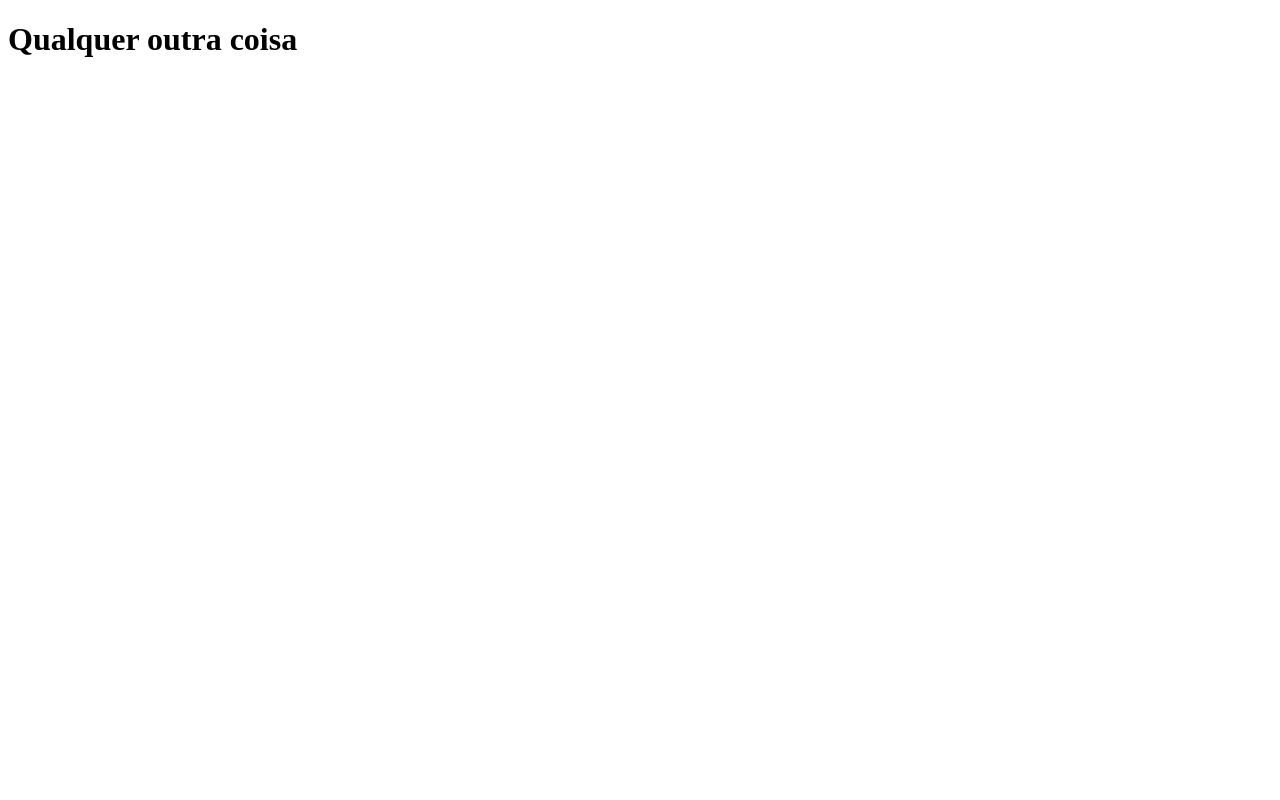
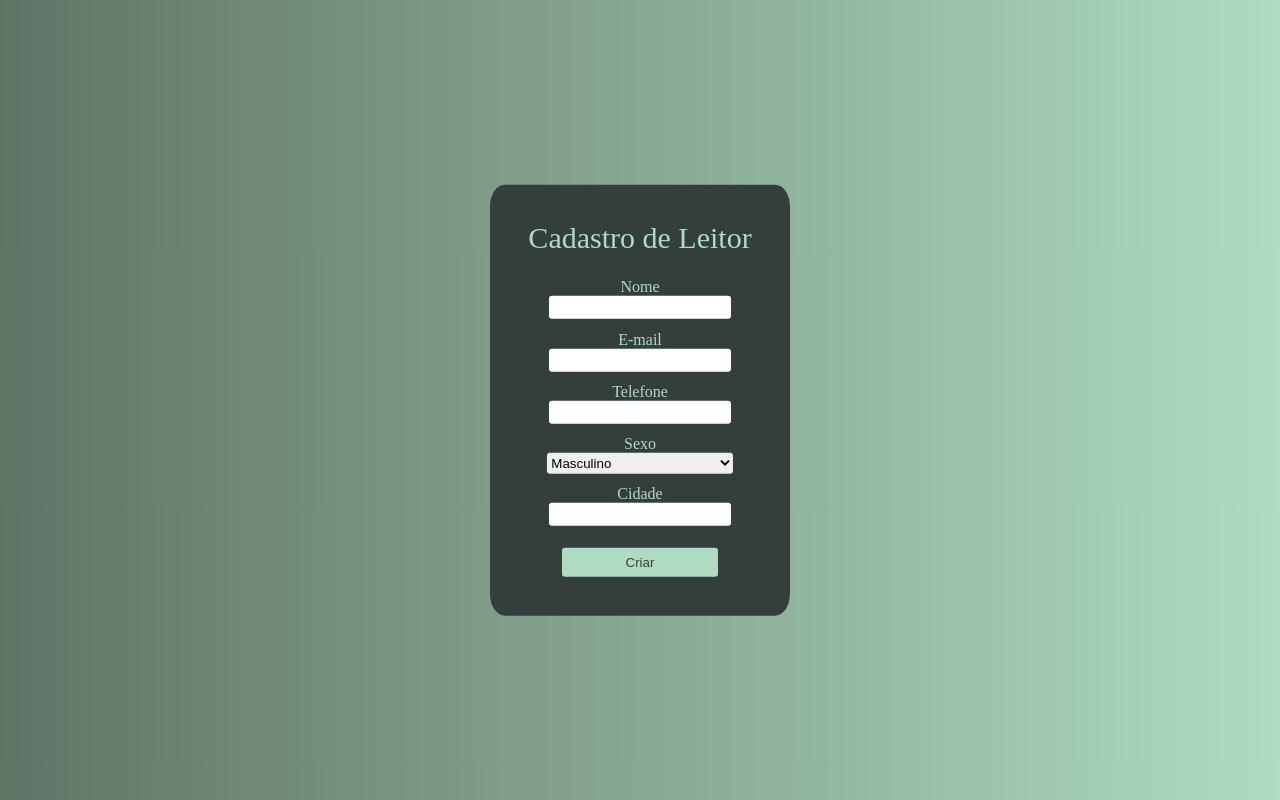
Before and after one commit to vg-victor/Orvil, a React (Create React App) app in the folder orvil/: page / in a window 1280 px wide. Built offline with nearby package versions, Linux system fonts and the light colour scheme.

Commit message:
cadastro de leitor

```diff
--- a/orvil/package.json
+++ b/orvil/package.json
@@ -3,11 +3,15 @@
   "version": "0.1.0",
   "private": true,
   "dependencies": {
+    "@emotion/react": "^11.8.2",
+    "@emotion/styled": "^11.8.1",
+    "@mui/material": "^5.5.2",
     "@testing-library/jest-dom": "^5.16.2",
     "@testing-library/react": "^12.1.4",
     "@testing-library/user-event": "^13.5.0",
     "react": "^17.0.2",
     "react-dom": "^17.0.2",
+    "react-router-dom": "^6.2.2",
     "react-scripts": "5.0.0",
     "web-vitals": "^2.1.4"
   },
--- /dev/null
+++ b/orvil/src/App.css
@@ -0,0 +1,48 @@
+/* http://meyerweb.com/eric/tools/css/reset/
+   v2.0 | 20110126
+   License: none (public domain)
+*/
+
+html, body, div, span, applet, object, iframe,
+h1, h2, h3, h4, h5, h6, p, blockquote, pre,
+a, abbr, acronym, address, big, cite, code,
+del, dfn, em, img, ins, kbd, q, s, samp,
+small, strike, strong, sub, sup, tt, var,
+b, u, i, center,
+dl, dt, dd, ol, ul, li,
+fieldset, form, label, legend,
+table, caption, tbody, tfoot, thead, tr, th, td,
+article, aside, canvas, details, embed,
+figure, figcaption, footer, header, hgroup,
+menu, nav, output, ruby, section, summary,
+time, mark, audio, video {
+	margin: 0;
+	padding: 0;
+	border: 0;
+	font-size: 100%;
+	font: inherit;
+	vertical-align: baseline;
+}
+/* HTML5 display-role reset for older browsers */
+article, aside, details, figcaption, figure,
+footer, header, hgroup, menu, nav, section {
+	display: block;
+}
+body {
+	line-height: 1;
+}
+ol, ul {
+	list-style: none;
+}
+blockquote, q {
+	quotes: none;
+}
+blockquote:before, blockquote:after,
+q:before, q:after {
+	content: '';
+	content: none;
+}
+table {
+	border-collapse: collapse;
+	border-spacing: 0;
+}
--- a/orvil/src/App.js
+++ b/orvil/src/App.js
@@ -1,6 +1,10 @@
+import CadastroLeitor from "./pages/CadastroLeitor";
+import "./App.css";
+
 function App() {
   return (
-    <h1>Qualquer outra coisa</h1>
+    <CadastroLeitor />
+
   );
 }
 
--- /dev/null
+++ b/orvil/src/pages/CadastroLeitor/index.js
@@ -0,0 +1,94 @@
+import React, { useState } from "react";
+import "./style.css";
+
+const CadastroLeitor = () => {
+  const [nome, setNome] = useState("");
+  const [email, setEmail] = useState("");
+  const [telefone, setTelefone] = useState("");
+  const [sexo, setSexo] = useState("");
+  const [cidade, setCidade] = useState("");
+
+  const handleSubmit = (event) => {
+    event.preventDefault();
+    console.log({
+      nome,
+      email,
+      telefone,
+      sexo,
+      cidade,
+    })
+  };
+  return (
+    <form className="leitor-form" onSubmit={handleSubmit}>
+      <h1 className="leitor-label-cadastro-titulo">Cadastro de Leitor</h1>
+
+      <label htmlFor="input-text" className="leitor-label-name">
+        Nome
+      </label>
+      <input
+        type="text"
+        id="input-text"
+        className="leitor-input-name"
+        value={nome}
+        onChange={(e) => setNome(e.target.value)}
+      />
+
+      <label htmlFor="input-email" className="leitor-label-email">
+        E-mail
+      </label>
+      <input
+        type="email"
+        id="input-email"
+        className="leitor-input-email"
+        value={email}
+        onChange={(e) => setEmail(e.target.value)}
+      />
+
+      <label htmlFor="input-tel" className="leitor-label-telefone">
+        Telefone
+      </label>
+      <input
+        type="tel"
+        id="input-tel"
+        className="leitor-input-telefone"
+        value={telefone}
+        onChange={(e) => setTelefone(e.target.value)}
+      />
+
+      <label htmlFor="select-sexo" className="leitor-label-sexo">
+        Sexo
+      </label>
+      <select
+
+        required
+        id="select-sexo"
+        className="leitor-select-sexo"
+        value={sexo}
+        onChange={(e) => setSexo(e.target.value)}
+      >
+        <option disabled>
+          Selecione o sexo
+        </option>
+        <option value="Masculino">Masculino</option>
+        <option value="Feminino">Feminino</option>
+      </select>
+
+      <label htmlFor="input-cidade" className="leitor-label-cidade">
+        Cidade
+      </label>
+      <input
+        type="text"
+        id="input-cidade"
+        className="leitor-input-cidade"
+        value={cidade}
+        onChange={(e) => setCidade(e.target.value)}
+      />
+
+      <button className="leitor-button-submit" type="submit">
+        Criar
+      </button>
+    </form>
+  );
+};
+
+export default CadastroLeitor;
--- /dev/null
+++ b/orvil/src/pages/CadastroLeitor/style.css
@@ -0,0 +1,139 @@
+body,html{
+    height: 100%;
+    background-image: linear-gradient(to right, #607466, #AEDCC0);
+}
+
+.leitor-form{
+    background-color: #343E3D;
+    position: absolute;
+    padding: 3%;
+    border-radius: 5%;
+    top: 50%;
+    left: 50%;
+    transform: translate(-50%, -50%);
+}
+
+.leitor-label-cadastro-titulo{
+    font-size: 30px;
+    margin-bottom: 25px;
+    text-align: center;
+    color: #AEDCC0;
+    display: block;
+}
+
+.leitor-label-name{
+    text-align: center;
+    padding: 1px;
+    color: #AEDCC0;
+    display: block;
+}
+
+.leitor-input-name{
+    display: block;
+    margin-left: auto;
+    margin-right: auto;
+    width: 80%;
+    border: none;
+    outline: none;
+    height: 21px;
+    border-radius: 3px;
+}
+
+.leitor-label-email{
+    text-align: center;
+    margin-top: 5%;
+    padding: 1px;
+    color: #AEDCC0;
+    display: block;
+}
+
+.leitor-input-email{
+    display: block;
+    margin-left: auto;
+    margin-right: auto;
+    width: 80%;
+    border: none;
+    outline: none;
+    height: 21px;
+    border-radius: 3px;
+}
+
+.leitor-label-telefone{
+    text-align: center;
+    margin-top: 5%;
+    padding: 1px;
+    color: #AEDCC0;
+    display: block;
+}
+
+.leitor-input-telefone{
+    display: block;
+    margin-left: auto;
+    margin-right: auto;
+    width: 80%;
+    border: none;
+    outline: none;
+    height: 21px;
+    border-radius: 3px;
+}
+
+.leitor-label-sexo{
+    text-align: center;
+    margin-top: 5%;
+    padding: 1px;
+    color: #AEDCC0;
+    display: block;
+}
+
+.leitor-select-sexo{
+    display: block;
+    margin-left: auto;
+    margin-right: auto;
+    width: 83%;
+    border: none;
+    outline: none;
+    height: 21px;
+    border-radius: 3px;
+}
+
+.leitor-label-cidade{
+    text-align: center;
+    margin-top: 5%;
+    padding: 1px;
+    color: #AEDCC0;
+    display: block;
+}
+
+.leitor-input-cidade{
+    display: block;
+    margin-left: auto;
+    margin-right: auto;
+    width: 80%;
+    border: none;
+    outline: none;
+    height: 21px;
+    border-radius: 3px;
+}
+
+.leitor-button-submit{
+    text-align: center;
+    width: 70%;
+    margin: auto;
+    margin-top: 10%;
+    padding: 7px;
+    color: #AEDCC0;
+    display: block;
+    border: none;
+    border-radius: 3px;
+    background-color: #AEDCC0;
+    color: #343E3D;
+    transition: 0.5s;
+}
+
+.leitor-button-submit:hover{
+    transition: 0.5s;
+    color: #AEDCC0;
+    background-color: #607466;
+    cursor: pointer;
+    box-shadow: 0px 1.5px 3px rgba(0, 0, 0, 0.253);
+}
```
Also changed, not shown: orvil/src/pages/CadastroLivro/index.js (added, +9 -0 lines), orvil/src/routes.js (added, +15 -0 lines), 1 other file (tests, documents, lock files or other folders).
